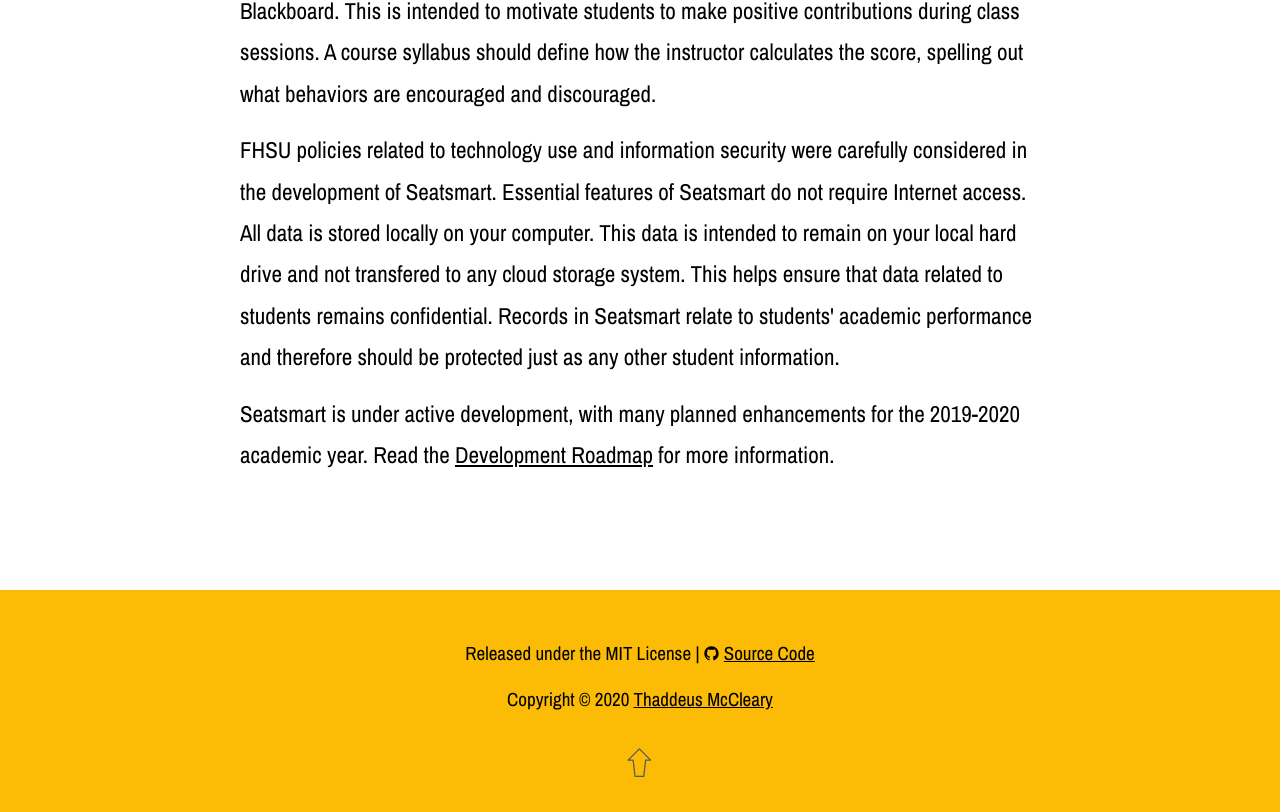
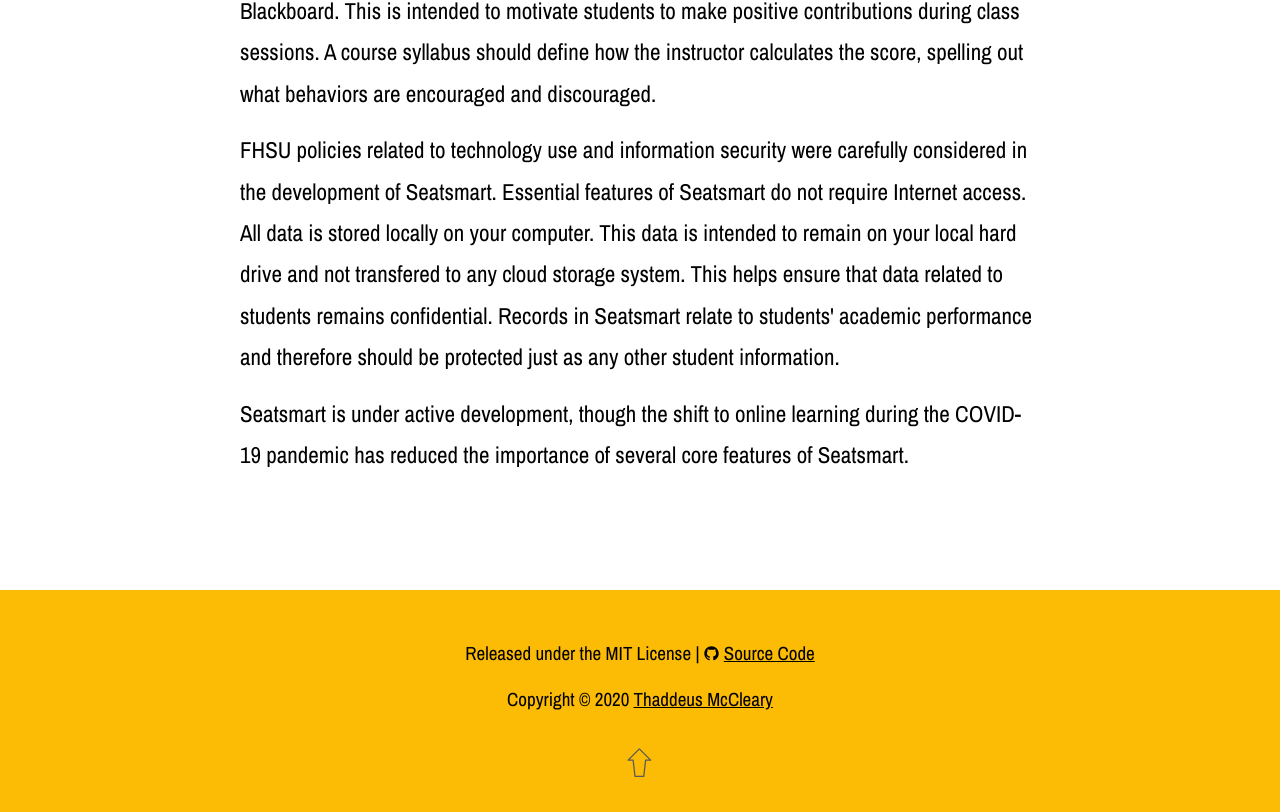
Before and after one commit to thaddeusm/seatsmart-splash, a Vue app: page / in a window 1280 px wide. Shown: the part 4932-5744 px from the top of the page. Built offline with nearby package versions, Linux system fonts and the light colour scheme; no server answers.

Commit message:
Update app info

```diff
--- a/src/components/About.vue
+++ b/src/components/About.vue
@@ -20,7 +20,7 @@
 			locally on your computer.  This data is intended to remain on your local hard drive and not transfered to any cloud storage system.  This helps ensure that data related to students remains confidential.  Records in Seatsmart relate to students' academic performance and therefore should be protected just as any other student information.
 		</p>
 		<p>
-			Seatsmart is under active development, with many planned enhancements for the 2019-2020 academic year.  Read the <a href="https://github.com/thaddeusm/seatsmart-FHSU/wiki/Development-Roadmap-(Academic-Year-2019-2020)" target="_blank">Development Roadmap</a> for more information.
+			Seatsmart is under active development, though the shift to online learning during the COVID-19 pandemic has reduced the importance of several core features of Seatsmart.
 		</p>
     </section>
 </template>
```
